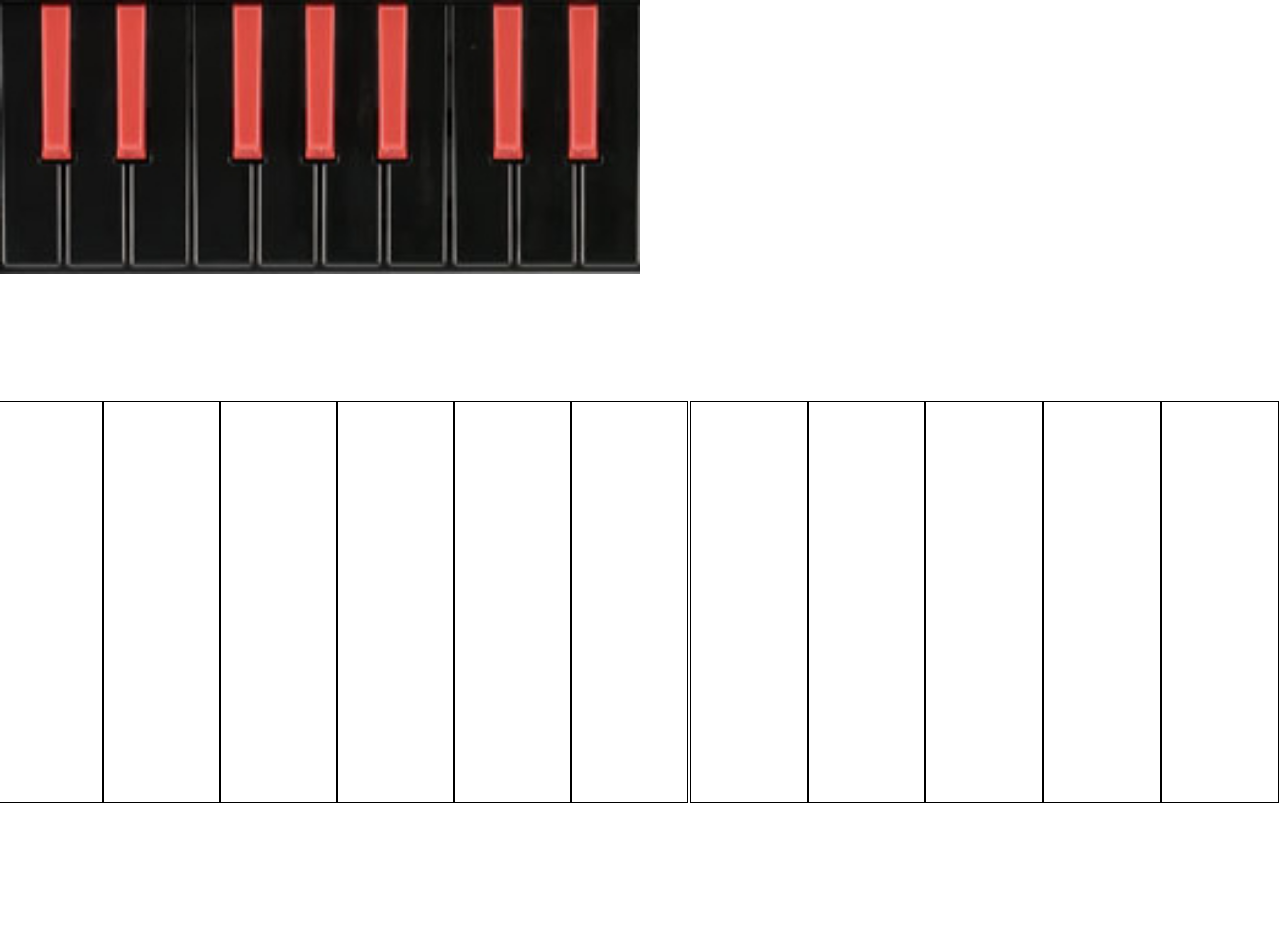
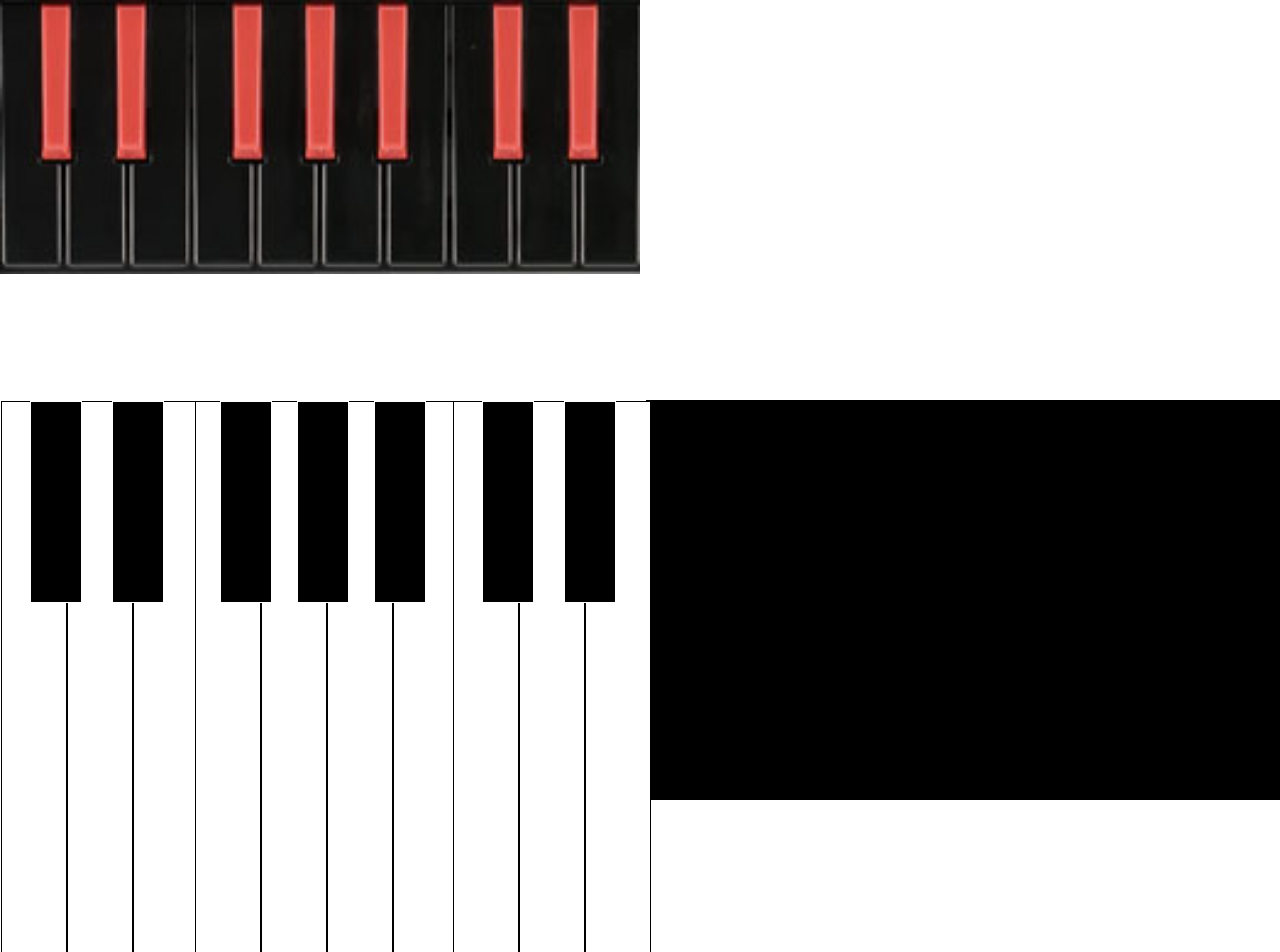
Before and after one commit to opticalfalicy/mkrg, a React (Create React App) app: page / in a window 1280 px wide. Shown: the top 952 px of the page. Before the commit the page ends 803 px from the top, so only its background shows below. Built offline with nearby package versions, Linux system fonts and the light colour scheme.

Commit message:
replicated key size

```diff
--- a/src/App.css
+++ b/src/App.css
@@ -20,7 +20,7 @@
   width: 100%;
   background: black;
   display: flex;
-  justify-content: flex-end;
+  /* justify-content: flex-end; */
 }
 
 .octave-block{
@@ -28,7 +28,8 @@
 }
 
 .key-block{
-  width: 818.55px;
+  /* width: 818.55px; */
+  width: 20%;
   height: 100%;
   border: 1px solid white;
   display: flex;
@@ -48,19 +49,53 @@
 }
 
 .cE{
-  width: 589.55px;
+  /* width: 589.55px; */
+  width: 15%;
   /* height: 100%; */
   /* border: 1px solid white; */
   background: grey;
 }
+/*
+.cE .key-note{
+  width: 115.85px;
+} */
 
-.key-note{
-  width: 272.85px;
+.w-keys{
+  z-index: 0;
+  display: flex;
+  position: absolute;
+  height: 100%;
+}
+
+.W{
+  /* width: 272.85px; */
+  /* width: 100px; */
+  width: 5vw;
   height: 100%;
   border: 1px solid black;
   background: white
 }
 
-.cE .key-note{
-  width: 115.85px;
+.cE .b-keys{
+  width: 15%
 }
+
+.fB .b-keys{
+  width: 20%;
+}
+
+.b-keys{
+  z-index: 1;
+  display: flex;
+  justify-content: space-evenly;
+  position: absolute;
+  height: 50%;
+  /* width: 15%; */
+}
+
+.Bl{
+  width: 50px;
+  border: 1px solid white;
+  background: black;
+  height: 50%
+}
--- a/src/App.js
+++ b/src/App.js
@@ -8,36 +8,61 @@ function App() {
       <div className='bg'>
       </div>
       <div className='keys'>
-        <div className='octave-block'>
+        {/* <div className='octave-block'>
 
+        </div> */}
+        <div className='key-block cE'>
+          <div className='w-keys'>
+        <item className='key-note C W'>
+         </item>
+        <item className='key-note D W'>
+         </item>
+        <item className='key-note E W'>
+         </item>
+          </div>
+        <div className='b-keys'>
+         <item className='key-note Df Bl'>
+          </item>
+         <item className='key-note Ef Bl'>
+          </item>
+        </div>
         </div>
         <div className='key-block fB fB-1'>
+          <div className='w-keys'>
           <item className='key-note F W'>
-          </item>
-          <item className='key-note Gf B'>
           </item>
           <item className='key-note G W'>
           </item>
-          <item className='key-note Af B'>
-          </item>
           <item className='key-note A W'>
-          </item>
-          <item className='key-note Bf B'>
           </item>
           <item className='key-note B W'>
           </item>
+
+          </div>
+          <div className='b-keys'>
+          <item className='key-note Gf Bl'>
+          </item>
+          <item className='key-note Af Bl'>
+          </item>
+          <item className='key-note Bf Bl'>
+          </item>
+          </div>
         </div>
         <div className='key-block cE'>
+          <div className='w-keys'>
         <item className='key-note C W'>
          </item>
-         <item className='key-note Df B'>
-          </item>
         <item className='key-note D W'>
          </item>
-         <item className='key-note Ef B'>
-          </item>
         <item className='key-note E W'>
          </item>
+          </div>
+        <div className='b-keys'>
+         <item className='key-note Df Bl'>
+          </item>
+         <item className='key-note Ef Bl'>
+          </item>
+        </div>
         </div>
         {/* <div className='key-block fB fB-2'>
           <item className='key-note F W'>
```
